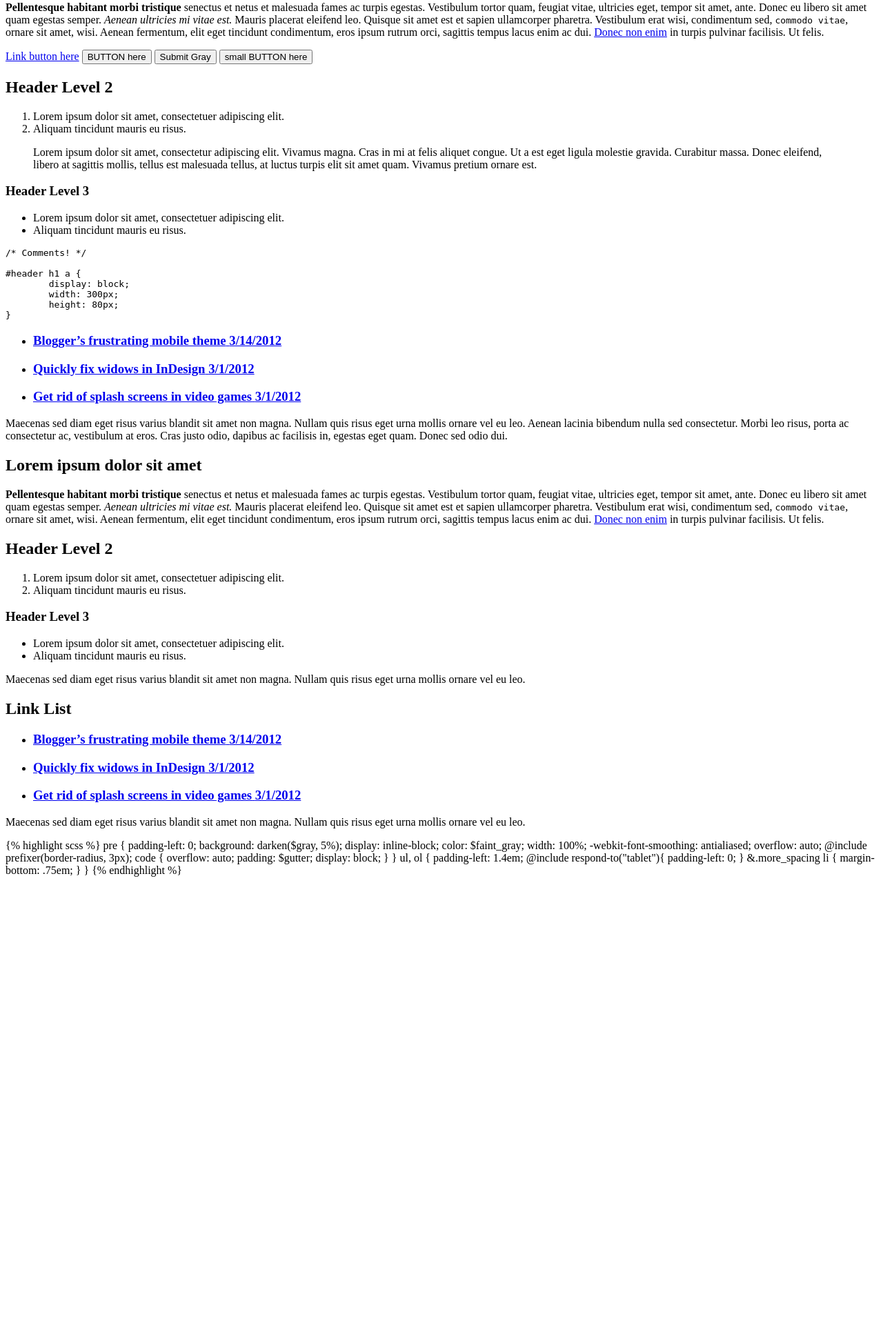
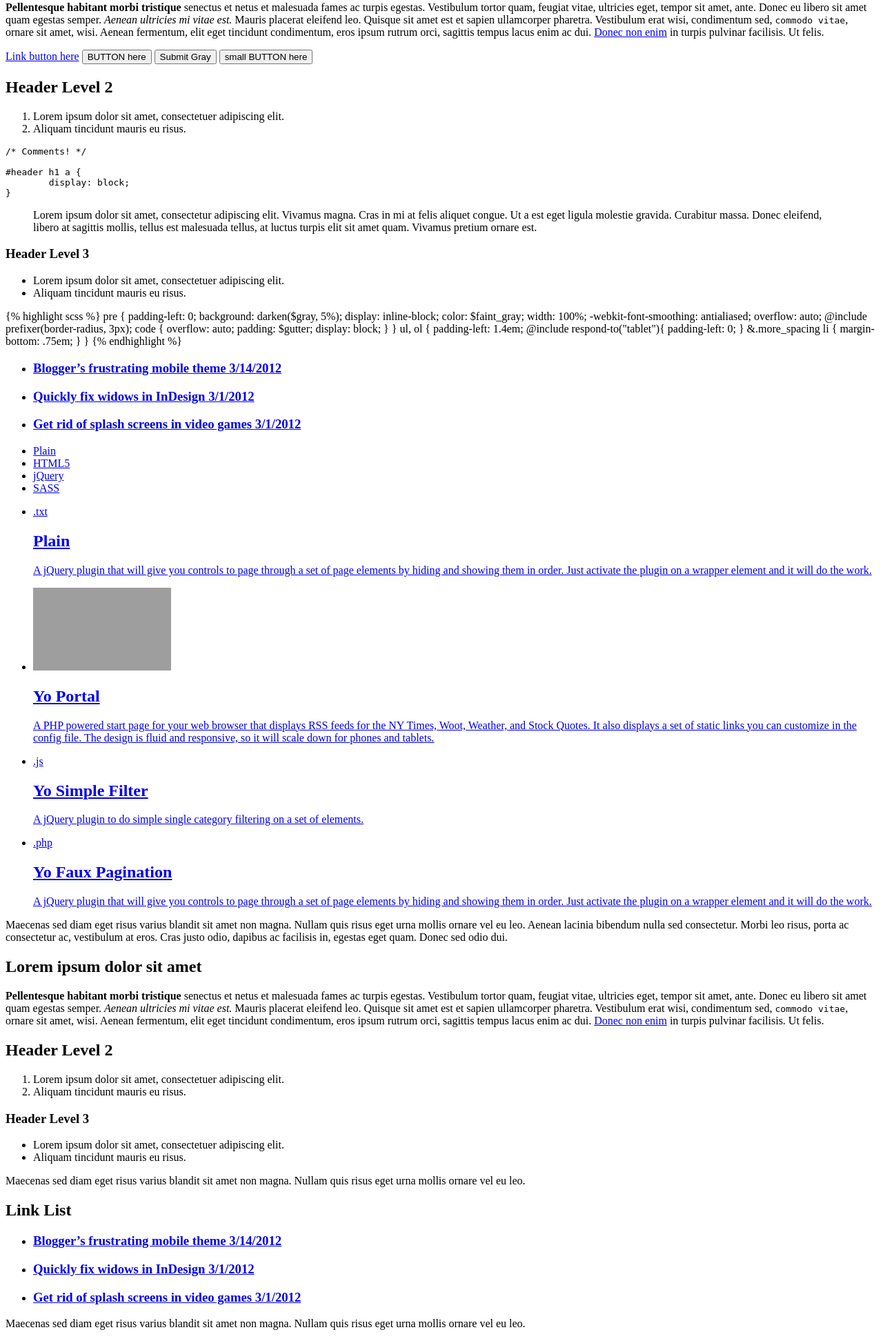
Before and after one commit to ChrisLTD/ChrisLTD.com, a PHP site: page /styles.html in a window 1280 px wide. Shown: the part 156-2100 px from the top of the page at 69% size. Before the commit the page ends 1427 px from the top, so only its background shows below. Run offline with PHP 8.4, Linux system fonts and the light colour scheme; grey boxes are pictures that could not be loaded.

Commit message:
Updated article semantics for instapaper, tweaks to styles page

```diff
--- a/_layouts/post.html
+++ b/_layouts/post.html
@@ -5,7 +5,9 @@
 
 <article>
 
-	<h1>{{ page.title }} <span class="inner_subhead">{% if page.draft %}<span style="alert">DRAFT</span> {% endif %}{{ page.date | date: "%-1m/%-1d/%y" }}</span></h1>
+	<header>
+		<h1><span class="title">{{ page.title }}</span> <span class="inner_subhead date">{% if page.draft %}<span style="alert">DRAFT</span> {% endif %}{{ page.date | date: "%-1m/%-1d/%y" }}</span></h1>
+	</header>
 
 	{{ content | replace: '&amp;', '&' }}
 
--- a/about.html
+++ b/about.html
@@ -33,7 +33,7 @@
 
 		<div id="colophon" class="desktop_only">
 			<h2 id="colophon">Colophon</h2>
-			This site was designed and engineered on a <a href="http://www.apple.com/macbook-pro/">Macbook Pro</a> using <a href="http://www.sublimetext.com">Sublime Text</a> for coding, <a href="http://incident57.com/codekit/">CodeKit</a> for compiling <a href="http://sass-lang.com/">SASS</a>, and the <a href="http://www.adobe.com/products/creativesuite.html">Adobe Creative Suite</a> for creating imagery.</p>
+			This site was designed and engineered on a <a href="http://www.apple.com/macbook-pro/">Macbook Pro</a> using <a href="https://itunes.apple.com/us/app/bbedit/id404009241?mt=12&partnerId=30&siteID=cxyf8xxWmGo">BBEdit</a> for coding, <a href="http://incident57.com/codekit/">CodeKit</a> for compiling <a href="http://sass-lang.com/">SASS</a>, and the <a href="http://www.adobe.com/products/creativesuite.html">Adobe Creative Suite</a> for creating imagery.</p>
 
 			<p>Type is set in <a href="https://typekit.com/fonts/franklin-gothic-urw">Franklin Gothic URW</a> served by <a href="http://typekit.com">Typekit</a>. Icons on the site are from <a href="http://symbolset.com">Symbolset's</a> collection of symbol fonts. The map image on this page is from by <a href="http://maps.stamen.com/watercolor/#13/40.7767/-73.9493">Stamen Design</a>. The contact form is by <a href="http://www.wufoo.com">Wufoo</a> for protection from spam.</p>
 
--- a/blog/index.html
+++ b/blog/index.html
@@ -10,7 +10,9 @@
 
 	<article>
 
-		<h1><a href="{{ post.url }}">{{ post.title }}</a> <span class="inner_subhead">{{ post.date | date: "%-1m/%-1d/%y" }}</span></h1>
+		<header>
+			<h1><a href="{{ post.url }}" class="title">{{ post.title }}</a> <span class="inner_subhead date">{{ post.date | date: "%-1m/%-1d/%y" }}</span></h1>
+		</header>
 
 		{{ post.content | rename_footnote_link }}
 
--- a/scss/_default.scss
+++ b/scss/_default.scss
@@ -136,7 +136,7 @@
 	li + li a { padding-top: 1em; border-top: 1px solid rgba($orange, .2); }
 }
 
-.button { background: $orange; color: #fff; text-shadow: 1px 1px 0 rgba(0,0,0,.1); text-decoration: none; display: inline-block; padding: $button_input_padding; @include prefixer(border-radius, 4px); -webkit-font-smoothing: antialiased; border: none; line-height: $line_height; @include prefixer(transition, all 200ms ease-out); border: 1px solid $orange;
+.button { background: $orange; color: #fff; text-shadow: 1px 1px 0 rgba(0,0,0,.1); text-decoration: none; display: inline-block; padding: $button_input_padding; @include prefixer(border-radius, 4px); -webkit-font-smoothing: antialiased; border: none; line-height: $line_height; @include prefixer(transition, all 200ms ease-out); border: 1px solid $orange; margin-bottom: 4px;
 	&:hover { background: darken($orange, 4%); border-color: darken($orange, 4%);  }
 	&.button_gray { background: $light_gray; border-color: $light_gray;
 		&:hover { background: darken($light_gray, 4%); border-color: darken($light_gray, 4%); }
--- a/styles.html
+++ b/styles.html
@@ -27,6 +27,12 @@
                <li>Aliquam tincidunt mauris eu risus.</li>
             </ol>
 
+<pre><code>/* Comments! */
+
+#header h1 a {
+	display: block;
+}</code></pre>
+
             <blockquote><p>Lorem ipsum dolor sit amet, consectetur adipiscing elit. Vivamus magna. Cras in mi at felis aliquet congue. Ut a est eget ligula molestie gravida. Curabitur massa. Donec eleifend, libero at sagittis mollis, tellus est malesuada tellus, at luctus turpis elit sit amet quam. Vivamus pretium ornare est.</p></blockquote>
 
             <h3>Header Level 3</h3>
@@ -36,14 +42,16 @@
                <li>Aliquam tincidunt mauris eu risus.</li>
             </ul>
 
-<pre><code>/* Comments! */
+{% highlight scss %}
+pre { padding-left: 0; background: darken($gray, 5%); display: inline-block; color: $faint_gray; width: 100%; -webkit-font-smoothing: antialiased; overflow: auto; @include prefixer(border-radius, 3px);
+  code { overflow: auto; padding: $gutter; display: block;  }
+}
 
-#header h1 a {
-	display: block;
-	width: 300px;
-	height: 80px;
-}</code></pre>
-
+ul, ol { padding-left: 1.4em;
+  @include respond-to("tablet"){ padding-left: 0; }
+  &.more_spacing li { margin-bottom: .75em; }
+}
+{% endhighlight %}
 
 <ul class="link_list">
 	<li>
@@ -62,6 +70,45 @@
 		</a>
 	</li>
 </ul>
+
+		<ul class="icon_list clearfix">
+			<li><a href="http://en.wikipedia.org/wiki/Responsive_Web_Design">Plain</a></li>
+			<li><a href="http://en.wikipedia.org/wiki/HTML5" class="html5">HTML5</a></li>
+			<li><a href="http://jquery.com/" class="jquery">jQuery</a></li>
+			<li><a href="http://sass-lang.com/" class="sass">SASS</a></li>
+		</ul>
+
+		<ul class="centered_blocks">
+			<li>
+				<a href="https://github.com/ChrisLTD/yo_faux_pagination">
+					<div class="language_icon">.txt</div>
+					<h2>Plain</h2>
+					<p>A jQuery plugin that will give you controls to page through a set of page elements by hiding and showing them in order. Just activate the plugin on a wrapper element and it will do the work.</p>
+				</a>
+			</li>
+			<li>
+				<a href="https://github.com/ChrisLTD/yo_portal">
+					<img src="http://placekitten.com/200/120">
+					<h2>Yo Portal</h2>
+					<p>A PHP powered start page for your web browser that displays RSS feeds for the NY Times, Woot, Weather, and Stock Quotes. It also displays a set of static links you can customize in the config file. The design is fluid and responsive, so it will scale down for phones and tablets.</p>
+				</a>
+			</li>
+			<li>
+				<a href="https://github.com/ChrisLTD/yo_simple_filter">
+					<div class="language_icon js">.js</div>
+					<h2>Yo Simple Filter</h2>
+					<p>A jQuery plugin to do simple single category filtering on a set of elements.</p>
+				</a>
+			</li>
+			<li>
+				<a href="https://github.com/ChrisLTD/yo_faux_pagination">
+					<div class="language_icon php">.php</div>
+					<h2>Yo Faux Pagination</h2>
+					<p>A jQuery plugin that will give you controls to page through a set of page elements by hiding and showing them in order. Just activate the plugin on a wrapper element and it will do the work.</p>
+				</a>
+			</li>
+		</ul>
+
 
           </div><!--/.content-->
 
@@ -113,17 +160,7 @@
 
 						<p>Maecenas sed diam eget risus varius blandit sit amet non magna. Nullam quis risus eget urna mollis ornare vel eu leo.</p>
 
-{% highlight scss %}
-pre { padding-left: 0; background: darken($gray, 5%); display: inline-block; color: $faint_gray; width: 100%; -webkit-font-smoothing: antialiased; overflow: auto; @include prefixer(border-radius, 3px);
-  code { overflow: auto; padding: $gutter; display: block;  }
-}
 
-ul, ol { padding-left: 1.4em;
-  @include respond-to("tablet"){ padding-left: 0; }
-  &.more_spacing li { margin-bottom: .75em; }
-}
-
-{% endhighlight %}
 
           </aside><!--/.sidebar-->
         </div><!--/.grid-->
```
